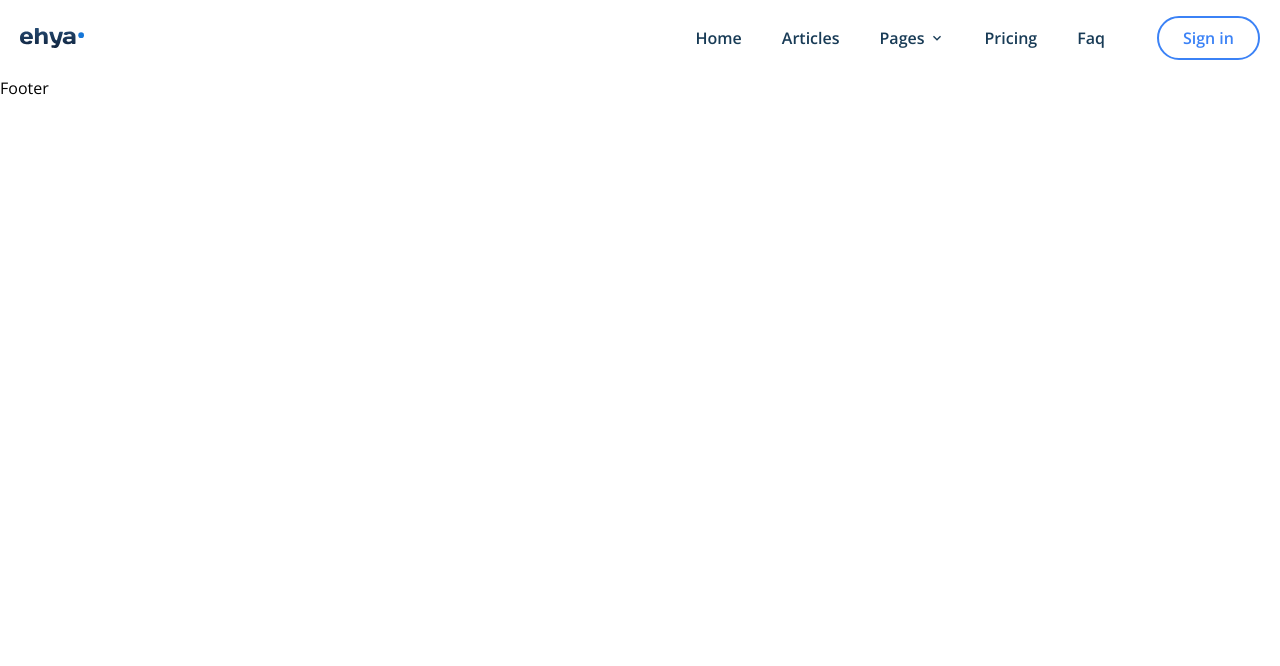
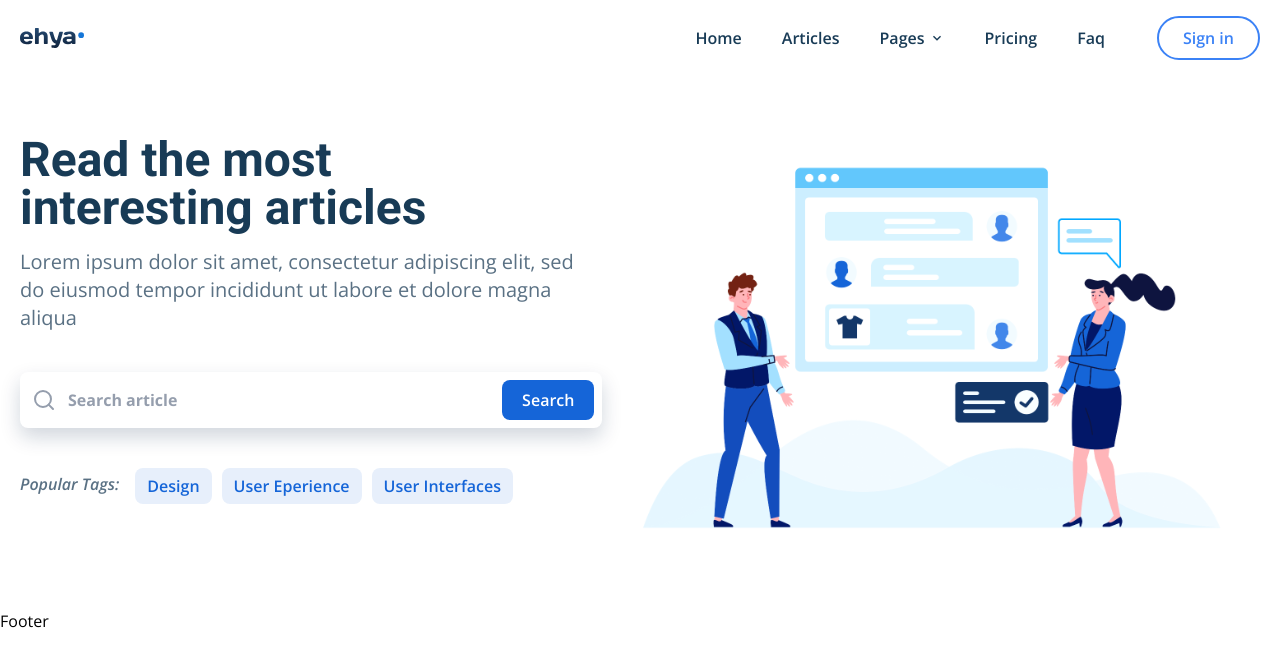
Before and after one commit to HurasAdam/Blog, a React (Vite) app in the folder client/: page / in a window 1280 px wide. Shown: the top 666 px of the page. Built offline with nearby package versions, Linux system fonts and the light colour scheme.

Commit message:
Feat: Added Hero section component and styles.

```diff
--- a/client/src/App.tsx
+++ b/client/src/App.tsx
@@ -1,4 +1,4 @@
-import Home from "./pages/Home"
+import Home from "./pages/home/Home"
 import "./App.css"
 
 
--- a/client/src/constants/images.ts
+++ b/client/src/constants/images.ts
@@ -1,7 +1,9 @@
 import Logo from "../assets/Logo.svg"
+import HeroImage from "../assets/HeroImage.svg"
 
 const images = {
     Logo,
+    HeroImage
 }
 
 export default images;
--- a/client/src/pages/Home.tsx
+++ /dev/null
@@ -1,10 +0,0 @@
-import React from 'react'
-import MainLayout from '../components/MainLayout'
-
-const Home: React.FC = () => {
-  return (
-    <MainLayout />
-  )
-}
-
-export default Home
--- /dev/null
+++ b/client/src/pages/home/Home.tsx
@@ -0,0 +1,13 @@
+import React from 'react'
+import MainLayout from '../../components/MainLayout'
+import Hero from './container/Hero'
+
+const Home: React.FC = () => {
+  return (
+    <MainLayout >
+      <Hero />
+    </MainLayout>
+  )
+}
+
+export default Home
--- /dev/null
+++ b/client/src/pages/home/container/Hero.tsx
@@ -0,0 +1,60 @@
+
+import { FiSearch } from "react-icons/fi";
+import { images } from '../../../constants'
+
+
+const Hero = () => {
+    return (
+        <section className='container mx-auto flex flex-col px-5 py-5 lg:flex-row'>
+            <div className='mt-10 lg:w-1/2'>
+                <h1 className='font-roboto text-3xl text-center font-bold text-dark-soft md:text-5xl lg:text-left lg:max-w-[540px]'>
+                    Read the most interesting articles
+                </h1>
+                <p className='text-dark-light mt-4 text-center md:text-xl lg:text-left'>
+                    Lorem ipsum dolor sit amet,
+                    consectetur adipiscing elit,
+                    sed do eiusmod tempor incididunt
+                    ut labore et dolore magna aliqua
+                </p>
+
+                <div className='flex flex-col gap-y-2.5 mt-10 relative'>
+                    <div className="relative">
+                        <FiSearch className="absolute left-3 top-1/2 -translate-y-1/2 h-6 w-6 text-[#959EAD]" />
+                        <input type="text"
+                            className="placeholder:font-bold font-semibold
+                         text-dark-soft placeholder:text-[#959EAD]
+                         rounded-lg pl-12 pr-3 w-full py-3 focus:outline-none
+                         shadow-[rgba(13,_38,_76,_0.19)_0px_9px_20px]
+                         md:py-4
+                         "
+                            placeholder="Search article" />
+                    </div>
+                    <button className="w-full bg-primary text-white font-semibold
+                    rounded-lg px-5 py-3 md:absolute md:right-2 md:top-1/2 md:-translate-y-1/2 md:w-fit md:py-2
+
+                    ">
+                        Search
+                    </button>
+                </div>
+
+                <div className="flex mt-4 flex-col lg:flex-row lg:items-start lg:flex-nowrap lg:gap-x-4 lg:mt-7">
+                    <span className="text-dark-light font-semibold italic mt-2 lg:mt-4">Popular Tags:</span>
+                    <ul className="flex flex-wrap gap-x-2.5 gap-y-2.5 mt-3">
+                        <li className="rounded-lg bg-primary bg-opacity-10 px-3 py-1.5 text-primary font-semibold">Design</li>
+                        <li className="rounded-lg bg-primary bg-opacity-10 px-3 py-1.5 text-primary font-semibold">User Eperience</li>
+                        <li className="rounded-lg bg-primary bg-opacity-10 px-3 py-1.5 text-primary font-semibold">User Interfaces</li>
+                    </ul>
+                </div>
+
+
+            </div>
+
+
+            <div className='hidden lg:block lg:1/2'>
+                <img className="w-full flex" src={images.HeroImage} alt="users are reading articles" />
+            </div>
+        </section>
+    )
+}
+
+export default Hero
--- /dev/null
+++ b/client/src/types/index.ts
@@ -0,0 +1,12 @@
+enum ItemType {
+    Link = 'link',
+    Dropdown = 'dropdown',
+}
+
+export type INavItemProps = {
+    item: {
+        name: string;
+        type: ItemType | string;
+        items?: string[];
+    }
+}
--- a/client/tailwind.config.js
+++ b/client/tailwind.config.js
@@ -9,6 +9,7 @@
       colors:{
         primary:"#1565D8",
         dark:{
+          light:"#5A7184",
           hard:"#0D2436",
           soft:"#183B56"
         },
```
Also changed, not shown: client/src/assets/HeroImage.svg (added).
